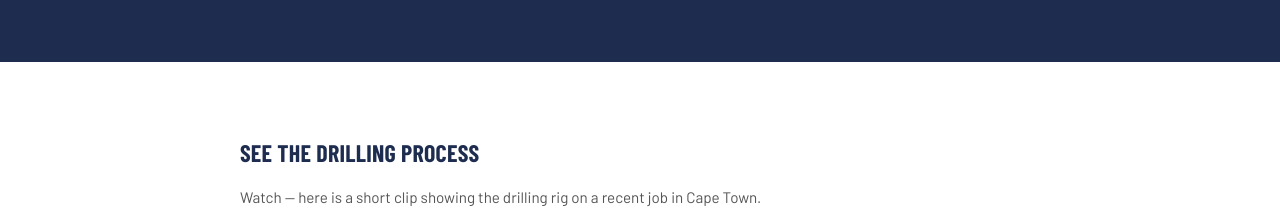
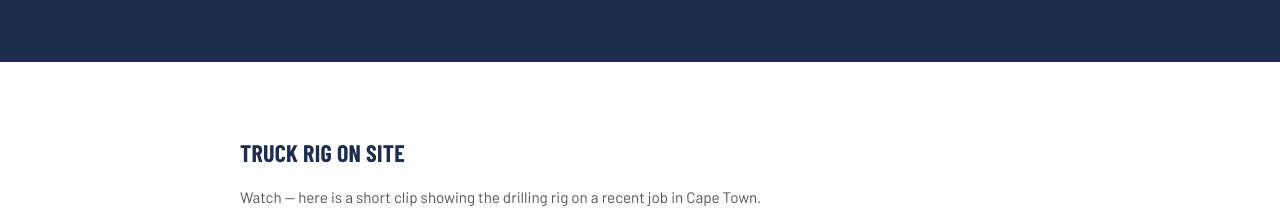
Before and after one commit to BoreholeMan/my-website, a React (Vite) app: page /services/borehole-drilling in a window 1280 px wide. Shown: the part 2500-2724 px from the top of the page. Built offline with nearby package versions, Linux system fonts and the light colour scheme; a web font is replaced by a local one.

Commit message:
Change heading from 'See the Drilling Process' to 'Truck Rig on Site'

```diff
--- a/src/pages/BoreholeDrilling.jsx
+++ b/src/pages/BoreholeDrilling.jsx
@@ -93,7 +93,7 @@ export default function BoreholeDrilling() {
 
       <section className={styles.content}>
         <div className={styles.contentInner}>
-          <h2>See the Drilling Process</h2>
+          <h2>Truck Rig on Site</h2>
           <p>Watch — here is a short clip showing the drilling rig on a recent job in Cape Town.</p>
           <div style={{
             position: 'relative',
```
